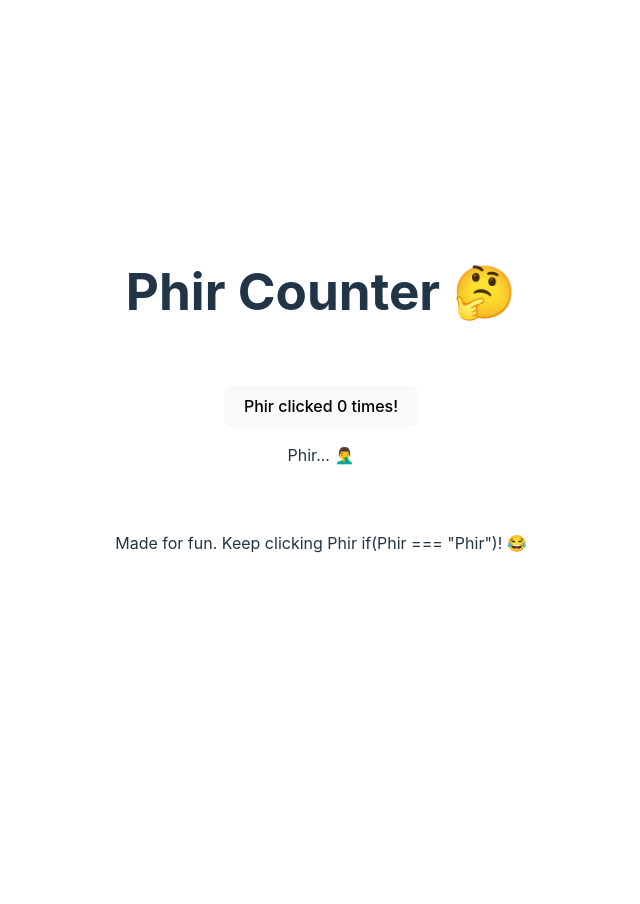
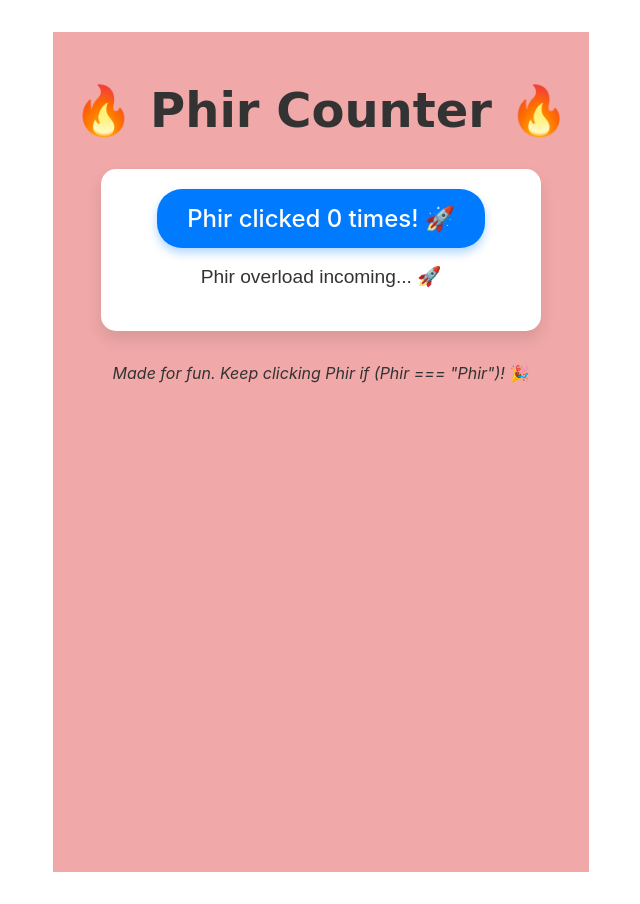
Before and after one commit to adityaaahirwar/adityaaahirwar, a React (Vite) app: page / in a window 1280 px wide. Shown: the whole page, without its empty margins (319-959 px from the left). Before the commit the page ends 800 px from the top, so only its background shows below. Built offline with nearby package versions, Linux system fonts and the light colour scheme.

Commit message:
Update App.tsx

```diff
--- a/src/App.tsx
+++ b/src/App.tsx
@@ -4,31 +4,62 @@ import './App.css';
 function App() {
   const [phirCount, setPhirCount] = useState(0);
   const messages = [
-    "Phir kya?",
-    "Phir == Phir",
-    "Phir kuch aur bolo!",
-    "Phir se Phir?",
-    "Phir... 🤦‍♂️",
+    "Phir kya? 🤔",
+    "Phir == Phir ✅",
+    "Phir kuch aur bolo! 🎤",
+    "Phir se Phir? 🤷‍♂️",
+    "Phir... Ab bas kar! 😂",
+    "Phir clicked! 🔥",
+    "Phir overload incoming... 🚀",
   ];
 
   const getRandomMessage = () => {
     return messages[Math.floor(Math.random() * messages.length)];
   };
 
+  const bgColor = `hsl(${phirCount * 30 % 360}, 70%, 80%)`;
+
   return (
-    <div className="App">
-      <header className="App-header">
-        <h1>Phir Counter 🤔</h1>
-        <div className="card">
-          <button onClick={() => setPhirCount(phirCount + 1)}>
-            Phir clicked {phirCount} times!
+    <div className="App" style={{ backgroundColor: bgColor, minHeight: "100vh", padding: "20px" }}>
+      <header className="App-header" style={{ textAlign: "center", color: "#333" }}>
+        <h1 style={{ fontSize: "3rem", fontFamily: "Comic Sans MS, sans-serif" }}>🔥 Phir Counter 🔥</h1>
+        <div
+          className="card"
+          style={{
+            margin: "20px auto",
+            padding: "20px",
+            borderRadius: "15px",
+            boxShadow: "0 8px 15px rgba(0, 0, 0, 0.1)",
+            maxWidth: "400px",
+            backgroundColor: "#fff",
+          }}
+        >
+          <button
+            onClick={() => setPhirCount(phirCount + 1)}
+            style={{
+              padding: "15px 30px",
+              border: "none",
+              borderRadius: "25px",
+              backgroundColor: "#007bff",
+              color: "#fff",
+              fontSize: "1.5rem",
+              cursor: "pointer",
+              boxShadow: "0 5px 10px rgba(0, 123, 255, 0.3)",
+              transition: "transform 0.2s, background-color 0.3s",
+            }}
+            onMouseOver={(e) => (e.target.style.backgroundColor = "#0056b3")}
+            onMouseOut={(e) => (e.target.style.backgroundColor = "#007bff")}
+            onMouseDown={(e) => (e.target.style.transform = "scale(0.95)")}
+            onMouseUp={(e) => (e.target.style.transform = "scale(1)")}
+          >
+            Phir clicked {phirCount} times! 🚀
           </button>
-          <p>{getRandomMessage()}</p>
+          <p style={{ marginTop: "15px", fontSize: "1.2rem", fontFamily: "Arial, sans-serif" }}>
+            {getRandomMessage()}
+          </p>
         </div>
-        <footer>
-          <p>
-            Made for fun. Keep clicking Phir if(Phir === "Phir")! 😂
-          </p>
+        <footer style={{ marginTop: "30px", fontSize: "1rem", fontStyle: "italic" }}>
+          Made for fun. Keep clicking Phir if (Phir === "Phir")! 🎉
         </footer>
       </header>
     </div>
```
